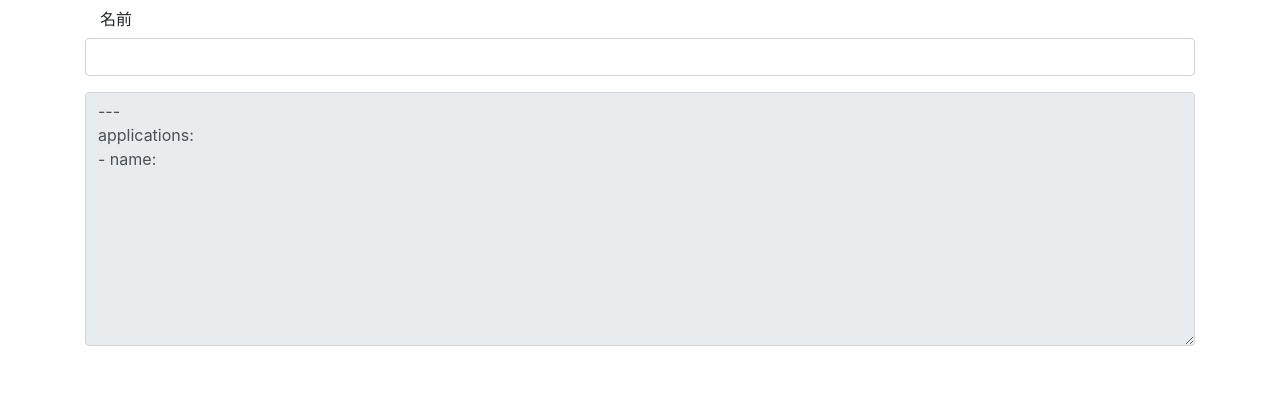
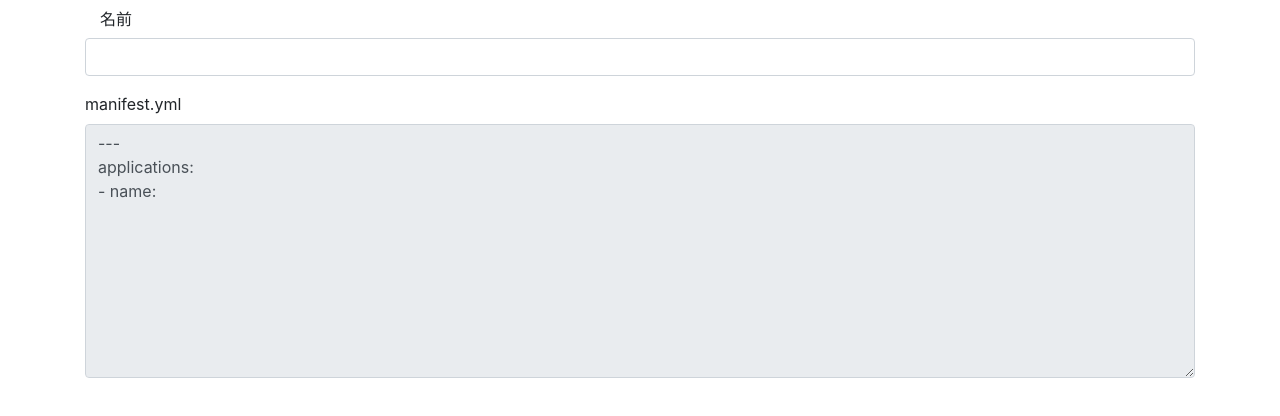
Before and after one commit to miyohide/mfgenerator, a Vue app: page / in a window 1280 px wide. Shown: the top 416 px of the page. Built offline with nearby package versions, Linux system fonts and the light colour scheme.

Commit message:
add label for textarea.

```diff
--- a/src/components/ManifestForm.vue
+++ b/src/components/ManifestForm.vue
@@ -6,7 +6,8 @@
         <input v-model="appName" id="appName" type="text" class="form-control">
       </div>
       <div class="form-group">
-        <textarea v-model="manifest" name="manifest" id="" cols="30" rows="10" class="form-control" readonly></textarea>
+        <label for="manifest">manifest.yml</label>
+        <textarea v-model="manifest" name="manifest" id="manifest" cols="30" rows="10" class="form-control" readonly></textarea>
       </div>
     </form>
   </div>
```
